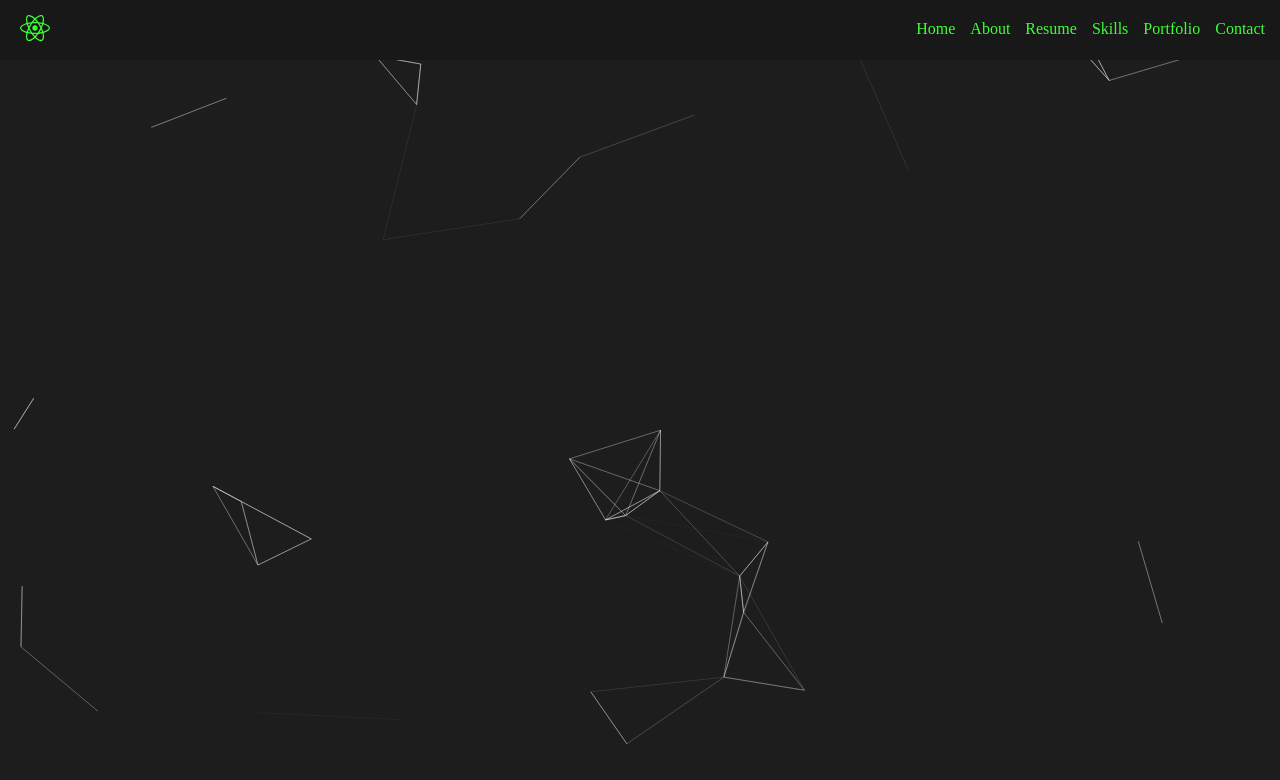
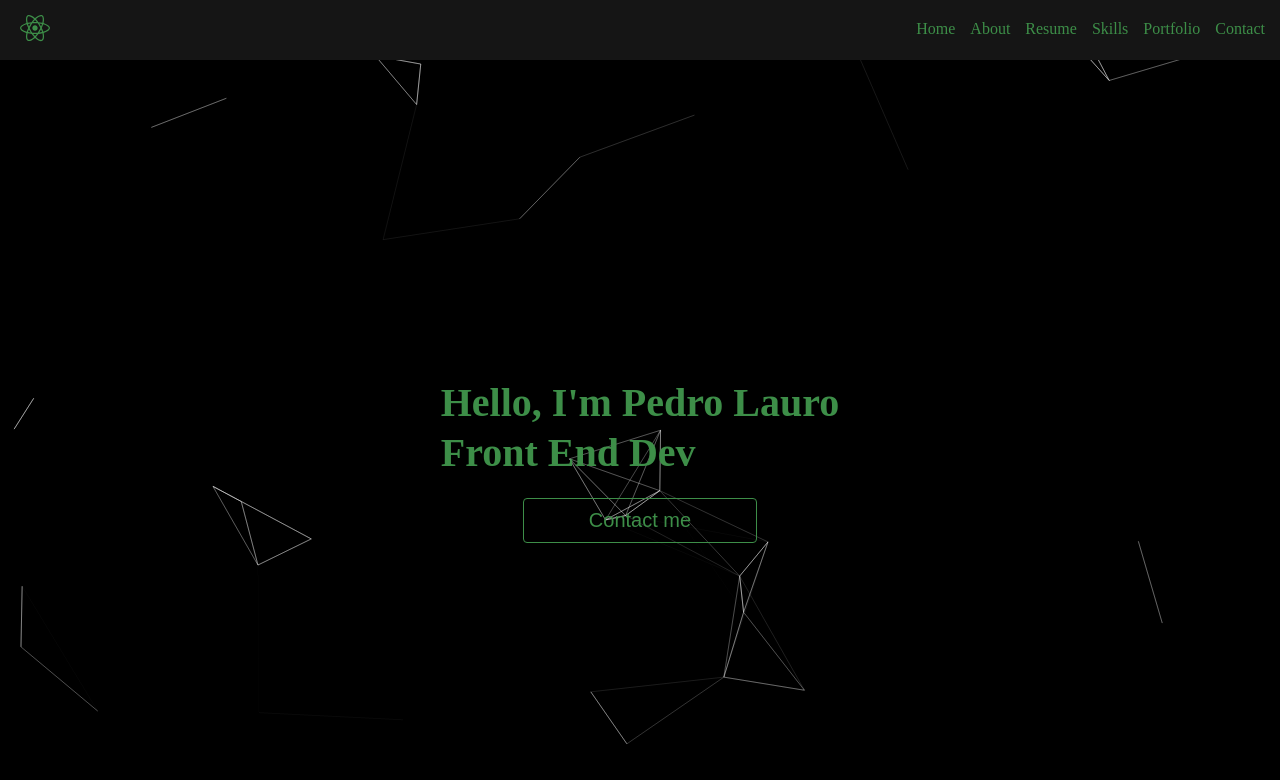
Before and after one commit to pedro-lauro451/projects-page, a React (Create React App) app: page /#/ in a window 1280 px wide. Shown: the top 780 px of the page. Built offline with nearby package versions, Linux system fonts and the light colour scheme.

Commit message:
homepage

```diff
--- a/src/App.js
+++ b/src/App.js
@@ -1,3 +1,4 @@
+import './App.scss';
 import { HashRouter, Route, Routes} from 'react-router-dom';
 import Home from './Containers/home';
 import About from './Containers/about';
@@ -17,14 +18,10 @@ const handleInit = async (main) => {
 function App() {
 
   return (
-    <div>
-      {/*particles js*/}
+    <div className="App">
 
-      {/*navbar*/}
-
-      {/*main page content*/}
-
-      <HashRouter>
+      <div className="App__main-page-content">
+        <HashRouter>
 
         <Particles id='particles' options={particles} init={handleInit}/>
 
@@ -38,6 +35,7 @@ function App() {
           <Route path='/contact' element={<Contact/>} />
         </Routes>
       </HashRouter>
+      </div>
     </div>
   );
 }
--- /dev/null
+++ b/src/App.scss
@@ -0,0 +1,8 @@
+.App
+{
+    height: 100%;
+
+    &__main-page-content{
+        height: calc(100% - 60px);
+    }
+}
--- a/src/Containers/home/index.jsx
+++ b/src/Containers/home/index.jsx
@@ -1,8 +1,26 @@
+import './styles.scss';
+import {useNavigate} from 'react-router-dom';
+
 const Home = () => {
+
+    const navigate = useNavigate();
+
+    const handleNavigate = () => {
+        navigate('/contact');
+    }
+
     return(
-        <div>
-            Home Page
-        </div>
+            <section id="home" className="home">
+                <div className="home__text-wrapper">
+                    <h1>
+                        Hello, I'm Pedro Lauro<br/>
+                        Front End Dev
+                    </h1>
+                    <span className="home__contact-me">
+                        <button onClick={handleNavigate}>Contact me</button>
+                    </span>
+                </div>
+             </section>
     )
 }
 
--- a/src/Containers/home/styles.scss
+++ b/src/Containers/home/styles.scss
@@ -0,0 +1,88 @@
+.home
+{
+    height: 100%;
+    display: flex;
+    justify-content: center;
+    align-content: center;
+    margin-top: 30px;
+
+
+    &__text-wrapper
+    {
+        display: flex;
+        justify-content: center;
+        align-content: center;
+        flex-direction: column;
+
+        h1
+        {
+            color: var(--green-theme-main-color);
+            margin: 0;
+            font-size: 4rem;
+            line-height: 5rem;
+            position: relative;
+            overflow: hidden;
+            white-space: nowrap;
+            animation: typingEffectAnimation 1.5s steps(30, end);
+        }
+    }
+
+    &__contact-me
+    {
+        display: flex;
+        justify-content: center;
+        position: sticky;
+        margin-top: 20px;
+
+    button
+        {
+            cursor: pointer;
+            padding: 10px 65px;
+            font-size: 2rem;
+            background: transparent;
+            color: var(--green-theme-main-color);
+            border: 1.5px solid var(--green-theme-main-color);
+            border-radius: 4px;
+            font-weight: 500px;
+        }
+    button:hover
+        {
+            color:var(--green-theme-hover-color);
+            border: 1.5px solid var(--green-theme-hover-color);
+        }
+    }
+}
+
+@media only screen and (max-width: 550px)
+{
+    .home__text-wrapper h1
+    {
+        font-size: 2.2rem;
+    }
+
+    .home
+    {
+        margin-top: 70px;
+    }
+}
+
+@media only screen and (min-width: 551px) and (max-width: 768px)
+{
+    .home__text-wrapper h1
+    {
+        font-size: 3rem;
+    }
+    .home
+    {
+        margin-top: 70px;
+    }
+}
+
+@keyframes typingEffectAnimation{
+    from{
+        width: 0;
+    }
+    to{
+        width: 100%;
+    }
+}
--- a/src/index.css
+++ b/src/index.css
@@ -1,9 +1,9 @@
 :root{
-    --green-theme-background-color: #1d1d1d;
-    --green-theme-main-color: #3eff37;
+    --green-theme-background-color: #000000;
+    --green-theme-main-color: #3d8e48;
     --green-theme-hover-color: #9dff9a;
     --green-theme-sub-text-color: #ffffff;
-    --green-theme-nav-background-color: #181818;
+    --green-theme-nav-background-color: #151515;
 }
 
 *{
--- a/src/utils.js/particles.js
+++ b/src/utils.js/particles.js
@@ -1,7 +1,7 @@
 export default {
     background: {
         color: {
-          value: "#1d1d1d",
+          value: "#000000",
         },
       },
       fpsLimit: 60,
```
